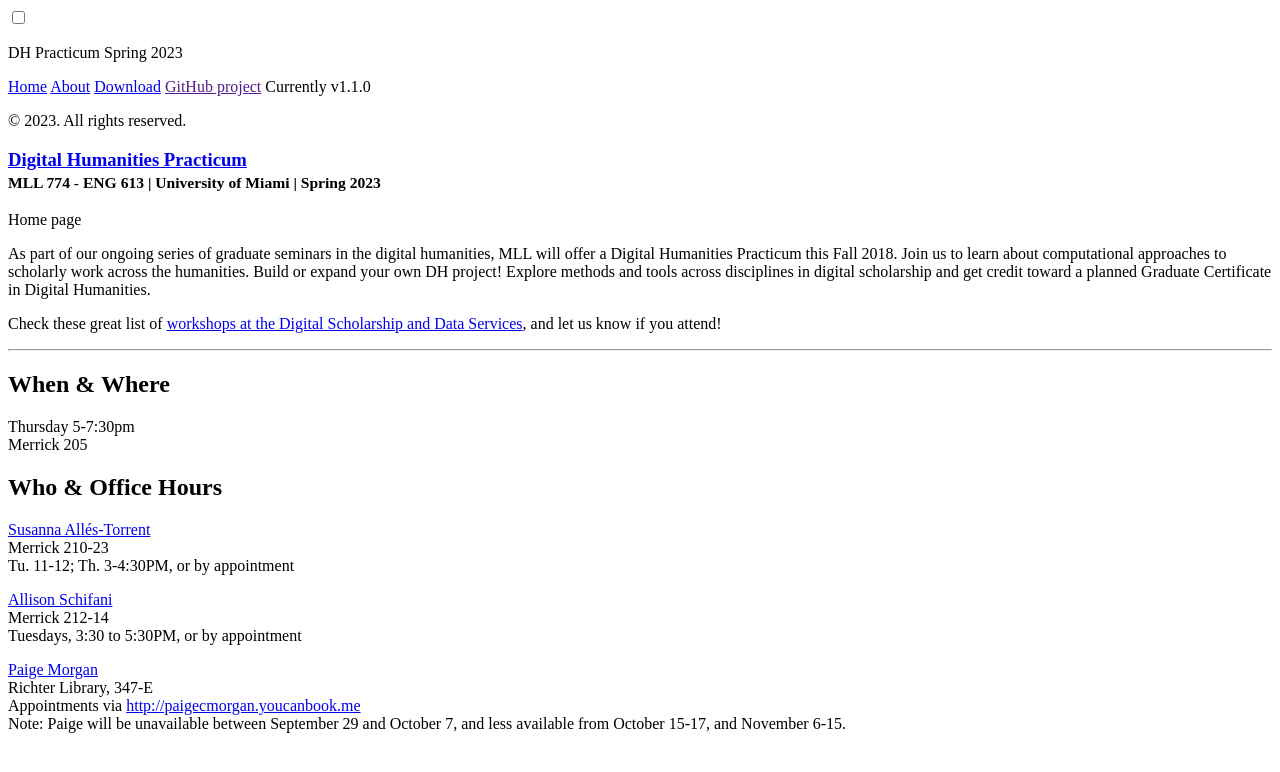
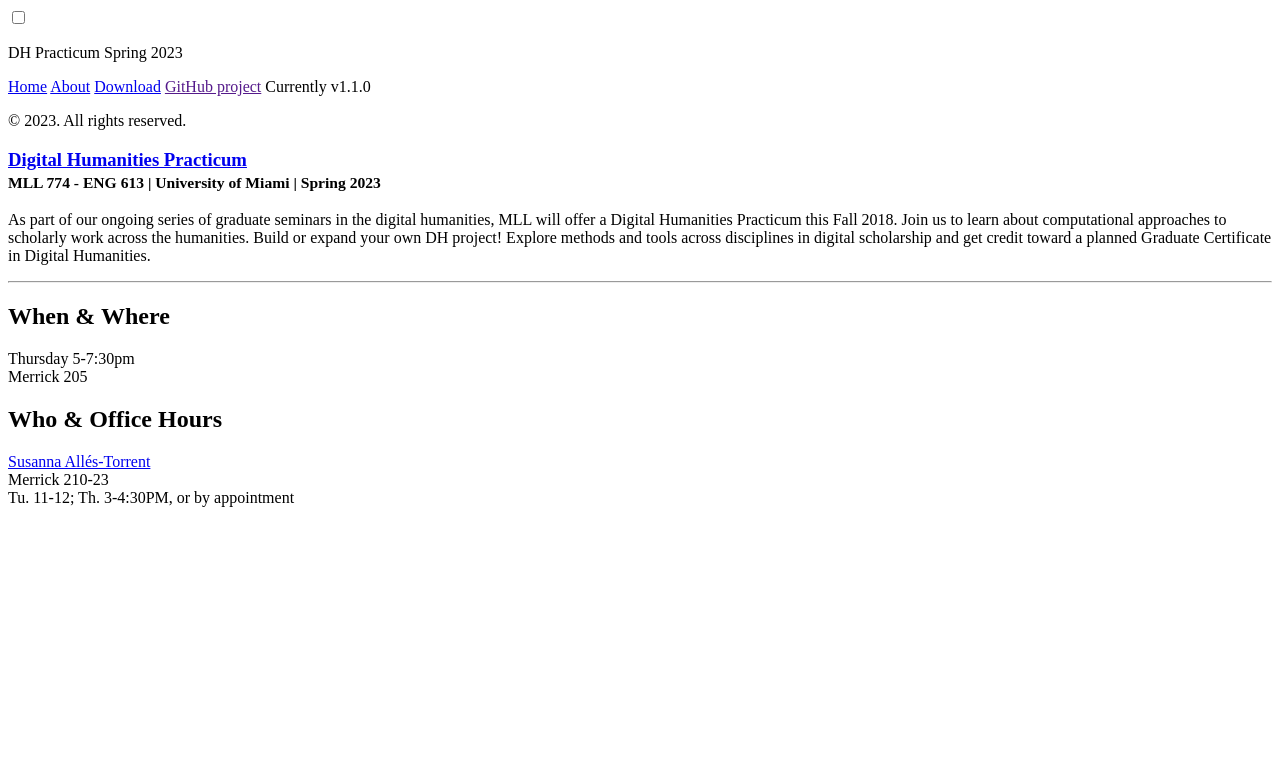
Before and after one commit to susannalles/DHPracticum_Spring23, a Jekyll site: the page built from index.html, in a window 1280 px wide. Shown: the top 772 px of the page. Built offline with Jekyll 4.4.1, drawn with Linux system fonts in a browser that asks for light colours; the list of posts is cut into pages by our own code.

Commit message:
Update index.html

```diff
--- a/index.html
+++ b/index.html
@@ -3,12 +3,10 @@ layout: default
 title: Home
 ---
 
-Home page
+
 <div class="introduction">
-
 <p>As part of our ongoing series of graduate seminars in the digital humanities, MLL will offer a Digital Humanities Practicum this Fall 2018.
 Join us to learn about computational approaches to scholarly work across the humanities. Build or expand your own DH project! Explore methods and tools across disciplines in digital scholarship and get credit toward a planned Graduate Certificate in Digital Humanities.</p>
-<p>Check these great list of <a href="https://mailchi.mp/miami/digital-scholarship-and-data-services-workshops-fall-2018?e=d071bc2b14">workshops at the Digital Scholarship and Data Services</a>, and let us know if you attend!</p>
 </div>
 
 <hr>
@@ -25,51 +23,4 @@ Merrick 210-23<br/>
 Tu. 11-12; Th. 3-4:30PM, or by appointment
 </p>
 
-<p><a href="mailto:ams611@miami.edu">Allison Schifani
-</a><br/>
-Merrick 212-14<br/>
-Tuesdays, 3:30 to 5:30PM, or by appointment
-</p>
-
-<p><a href="mailto:p.morgan@miami.edu">Paige Morgan</a><br/>
-Richter Library, 347-E<br/>
-Appointments via <a href="http://paigecmorgan.youcanbook.me">http://paigecmorgan.youcanbook.me</a><br/>
-Note: Paige will be unavailable between September 29 and October 7, and less available from October 15-17, and November 6-15.
-</p>
-
 </div>
-
-<!--
-<div class="posts">
-  {% for post in paginator.posts %}
-  <div class="post">
-    <h1 class="post-title">
-      <a href="{{ post.url | absolute_url }}">
-        {{ post.title }}
-      </a>
-    </h1>
-
-    <span class="post-date">{{ post.date | date_to_string }}</span>
-
-    {{ post.content }}
-  </div>
-  {% endfor %}
-</div>
-
-<div class="pagination">
-  {% if paginator.next_page %}
-    <a class="pagination-item older" href="{{ paginator.next_page_path | absolute_url }}">Older</a>
-  {% else %}
-    <span class="pagination-item older">Older</span>
-  {% endif %}
-  {% if paginator.previous_page %}
-    {% if paginator.page == 2 %}
-      <a class="pagination-item newer" href="{{ '/' | absolute_url }}">Newer</a>
-    {% else %}
-      <a class="pagination-item newer" href="{{ paginator.previous_page_path | absolute_url }}">Newer</a>
-    {% endif %}
-  {% else %}
-    <span class="pagination-item newer">Newer</span>
-  {% endif %}
-</div>
--->
```
